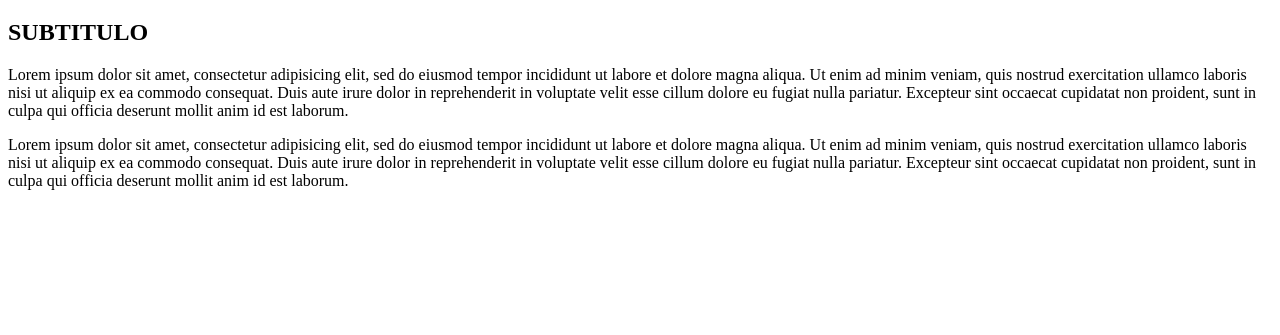
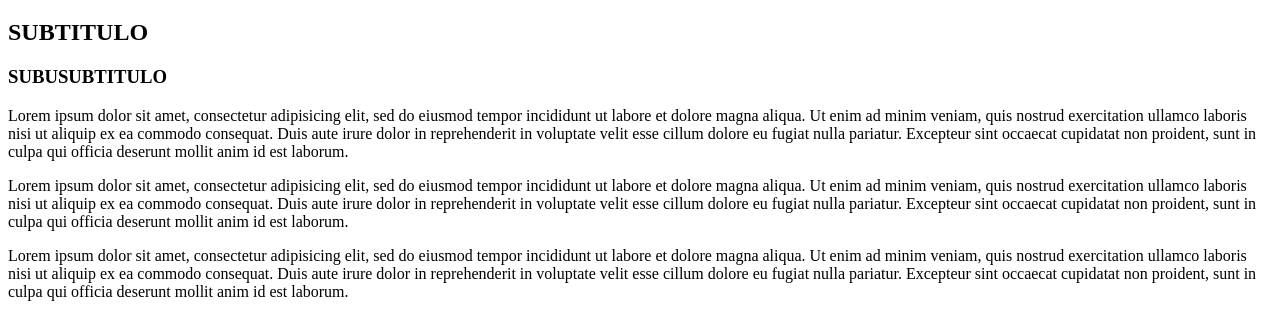
Before and after one commit to SfaraGonzalo/SfaraGonzalo.github.io, a plain HTML site: page index.html in a window 1280 px wide. Shown: the part 61-396 px from the top of the page. Drawn offline with Linux system fonts and the light colour scheme.

Commit message:
se agrega h3 y un parrafo

```diff
--- a/index.html
+++ b/index.html
@@ -7,6 +7,8 @@
   <body>
     <h1>TITULO</h1>
     <h2>SUBTITULO</h2>
+    <h3>SUBUSUBTITULO</h3>
+    <p>Lorem ipsum dolor sit amet, consectetur adipisicing elit, sed do eiusmod tempor incididunt ut labore et dolore magna aliqua. Ut enim ad minim veniam, quis nostrud exercitation ullamco laboris nisi ut aliquip ex ea commodo consequat. Duis aute irure dolor in reprehenderit in voluptate velit esse cillum dolore eu fugiat nulla pariatur. Excepteur sint occaecat cupidatat non proident, sunt in culpa qui officia deserunt mollit anim id est laborum.</p>
     <p>Lorem ipsum dolor sit amet, consectetur adipisicing elit, sed do eiusmod tempor incididunt ut labore et dolore magna aliqua. Ut enim ad minim veniam, quis nostrud exercitation ullamco laboris nisi ut aliquip ex ea commodo consequat. Duis aute irure dolor in reprehenderit in voluptate velit esse cillum dolore eu fugiat nulla pariatur. Excepteur sint occaecat cupidatat non proident, sunt in culpa qui officia deserunt mollit anim id est laborum.</p>
     <p>Lorem ipsum dolor sit amet, consectetur adipisicing elit, sed do eiusmod tempor incididunt ut labore et dolore magna aliqua. Ut enim ad minim veniam, quis nostrud exercitation ullamco laboris nisi ut aliquip ex ea commodo consequat. Duis aute irure dolor in reprehenderit in voluptate velit esse cillum dolore eu fugiat nulla pariatur. Excepteur sint occaecat cupidatat non proident, sunt in culpa qui officia deserunt mollit anim id est laborum.</p>
 
```
